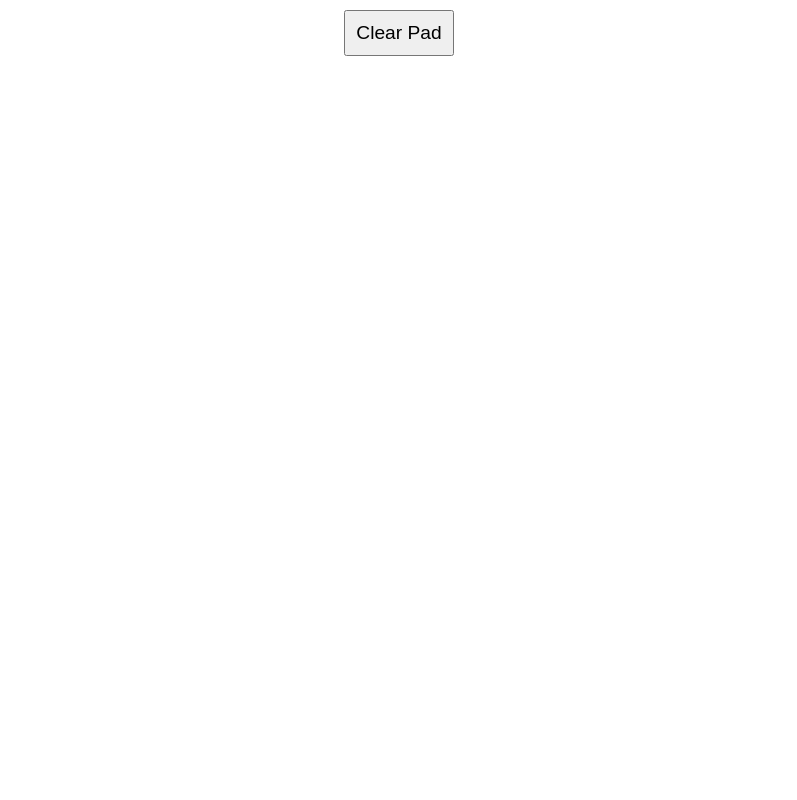
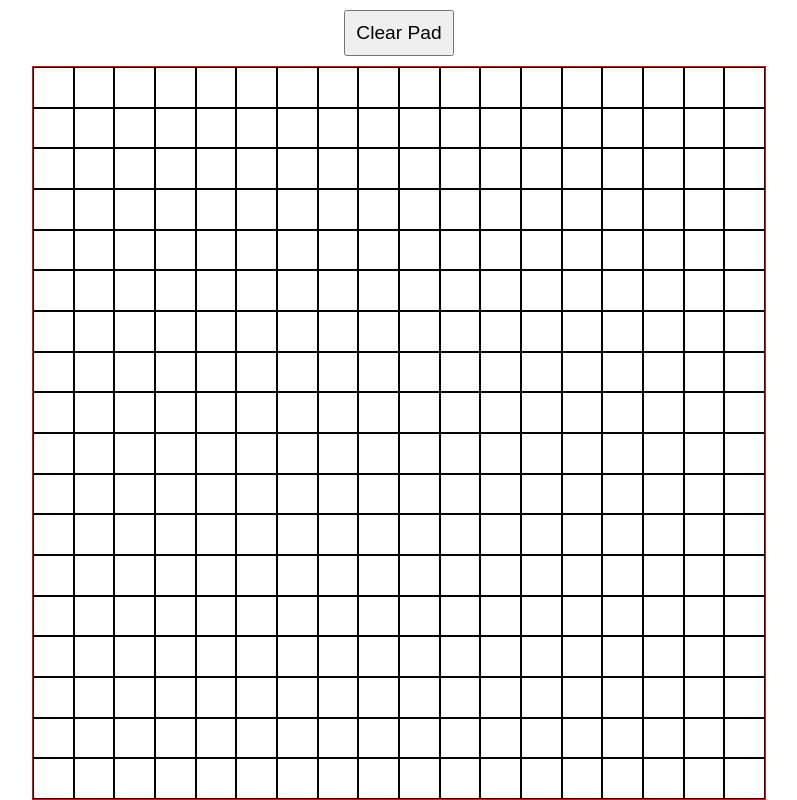
Before and after one commit to Blake-Fogel/Etch-a-Sketch, a plain HTML site: page index.html in a window 1280 px wide. Shown: the whole page, without its empty margins (241-1038 px from the left). Drawn offline with Linux system fonts and the light colour scheme.

Commit message:
Make pad pixels resize correctly

```diff
--- a/index.html
+++ b/index.html
@@ -9,9 +9,7 @@
 </head>
 <body>
     <Button class="clear-pad">Clear Pad</Button>
-    <div class="pad-container">
         <div class="pad">
         </div>
-    </div>
 </body>
 </html>
--- a/script.js
+++ b/script.js
@@ -7,12 +7,9 @@ const padObserver = new ResizeObserver(() => {
     });
 padObserver.observe(document.body);
 clear_pad.addEventListener('click', () => {
-    let padPixel = document.createElement('div');
-    padPixel.classList.add('pad-pixel');
-    pad.appendChild(padPixel);
-    resizePixels();
+
 });
-//populatePixels();
+populatePixels();
 function resizePad() {
     let clear_pad_measurements = window.getComputedStyle(clear_pad);
     let button_margin_height = parseFloat(clear_pad_measurements.marginTop) +
@@ -23,19 +20,18 @@ function resizePad() {
         let measurement = document.body.clientWidth - 1 + 'px';
         pad.style.width = measurement;
         pad.style.height = measurement;
-        console.log(measurement);
      } else {
         let measurement = available_height + 'px';
         pad.style.height = measurement;
         pad.style.width = measurement;
-        console.log(measurement);
     }
 }
 function resizePixels() {
     document.querySelectorAll('.pad-pixel').forEach((element) => {
-        let desiredWidth = (pad.clientWidth / pixelCount);
+        let padDimensions = window.getComputedStyle(pad);
+        let widthWithoutBorders = parseFloat(padDimensions["width"]) - parseFloat(padDimensions.borderWidth) * 2;
+        let desiredWidth = (widthWithoutBorders / pixelCount);
         element.style.width = desiredWidth + 'px';
-        console.log(desiredWidth);
     });
 }
 function populatePixels() {
--- a/style.css
+++ b/style.css
@@ -17,13 +17,16 @@ body {
     display:flex;
     flex-wrap:wrap;
     aspect-ratio: 1 / 1;
-    flex: 1 1 200px;
-    max-width: 100vw;
-    max-height: 100vw;
+    border-width: 1px;
+    border-color: red;
+    border-style: solid;
+    box-sizing: border-box;
+    align-content: start;
 }
 .pad-pixel {
     border-width: 1px;
     border-color: black;
+    border-style: solid;
+    box-sizing: border-box;
     aspect-ratio: 1 / 1;
-    flex-grow: 1 1 50px;
 }
```
